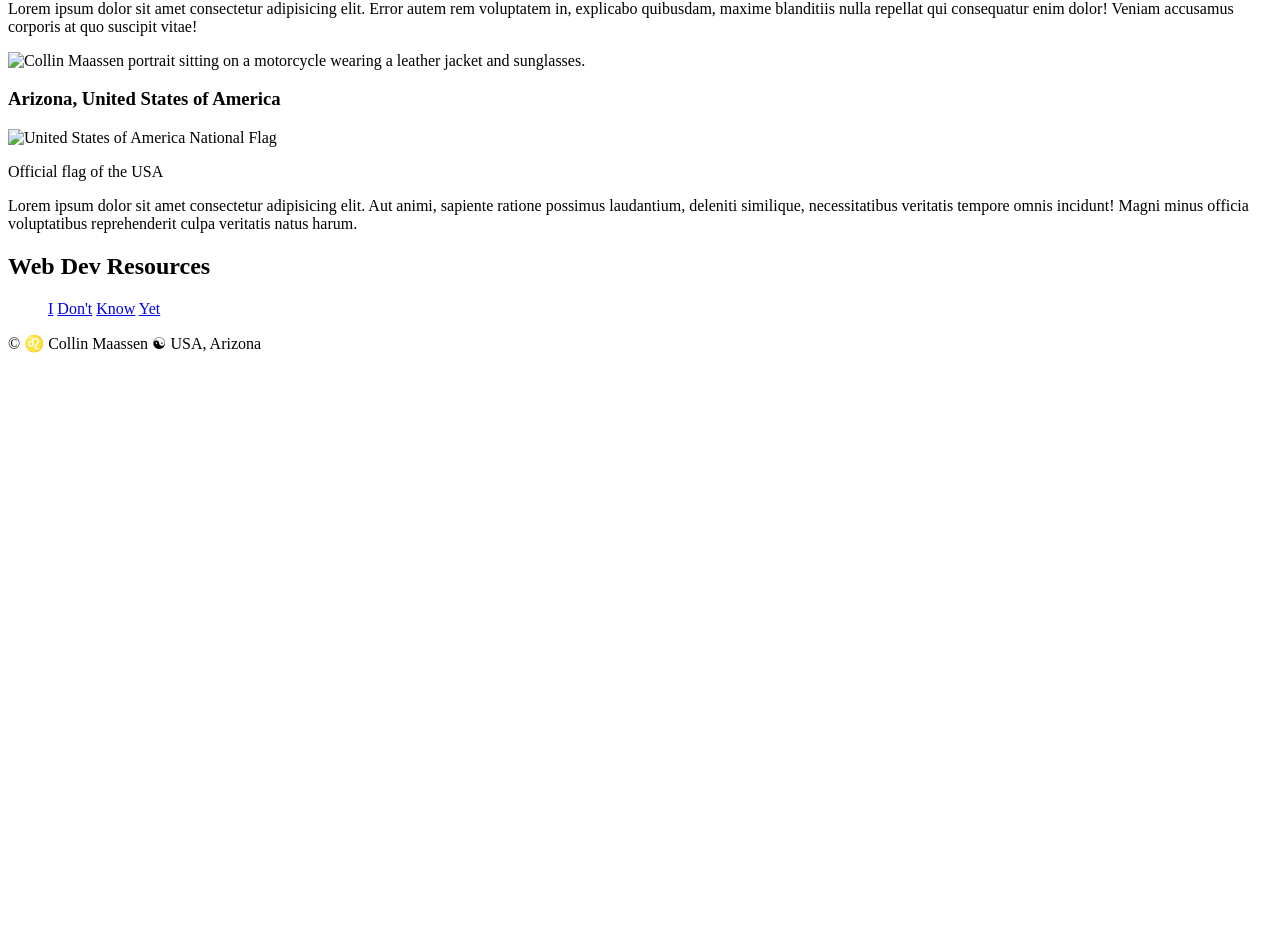
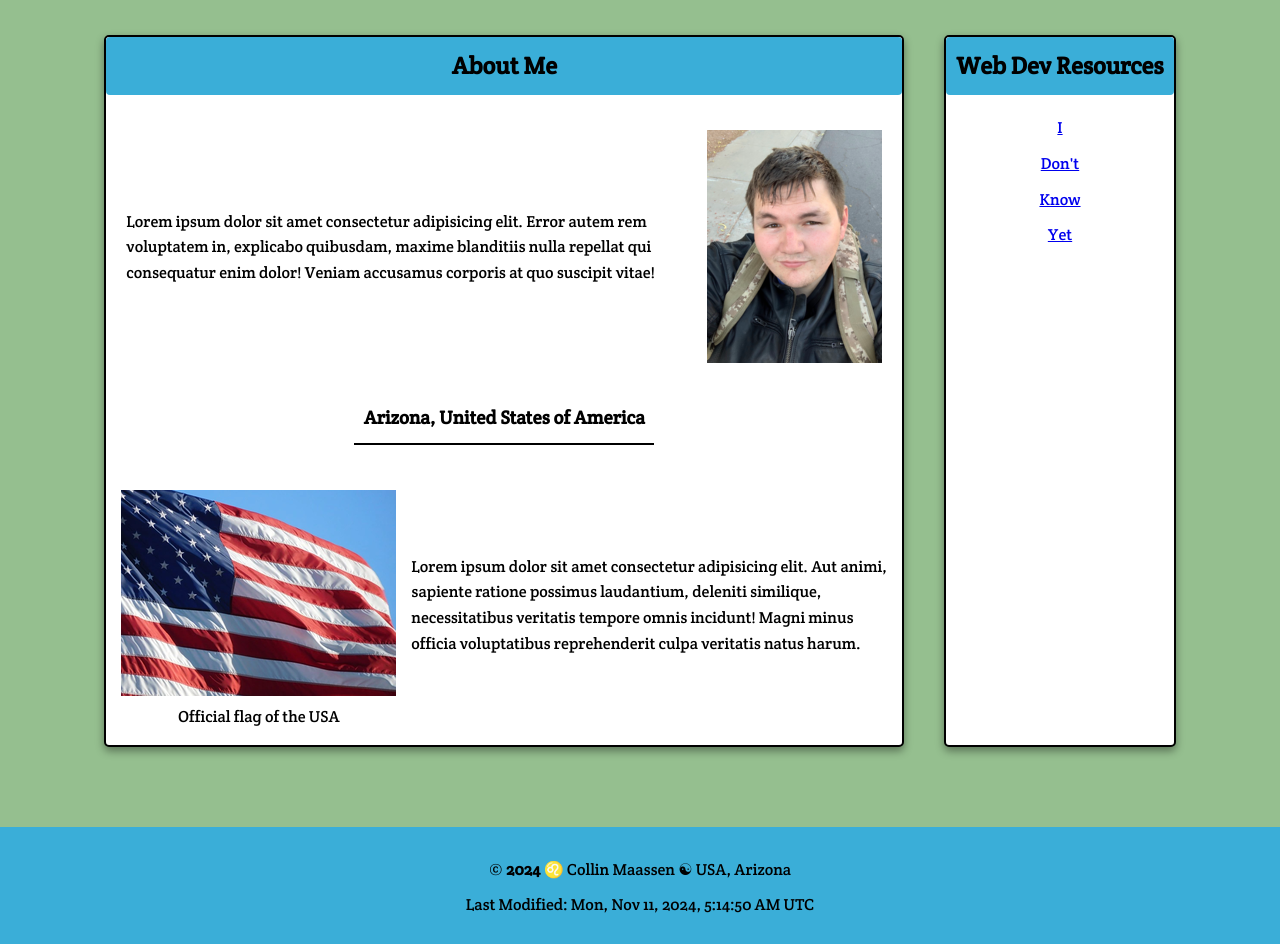
Before and after one commit to CMAASSEN16/wdd131, a plain HTML site: page index.html in a window 1280 px wide. Shown: the part 165-1109 px from the top of the page. Before the commit the page ends 800 px from the top, so only its background shows below. Drawn offline with Linux system fonts and the light colour scheme.

Commit message:
Completed homepage

```diff
--- a/index.html
+++ b/index.html
@@ -6,11 +6,13 @@
     <title>WDD 131 - Dynamic Web Fundamentals - Collin J. Maassen</title>
     <meta name="description" content="This is my WDD 131- Dynamic Web Fundamentals homepage. Written by Collin maassen, Describing information about himself and links to activities for the course."
     <meta name="author" content="Collin Maassen">
-    <!-- <link rel="stylesheet" href="styles/layout.css"> -->
+    <link rel="stylesheet" href="styles/base.css">
+    <link href="https://fonts.googleapis.com/css2?family=Crete+Round:ital@0;1&family=Passion+One:wght@400;700;900&display=swap" rel="stylesheet">
+    <script src="scripts/getdates.js"></script>
 </head>
 <body>
     <header>
-    <h1>WDD 131: Dynamic Web Fundamentals - <a href="index.html">Collin J. Maassen</a></h1>
+    <h1>WDD 131: Dynamic Web Fundamentals -<a href="index.html">- Collin J. Maassen</a></h1>
     <nav>
         <a href="#" target="_blank">LinkedIn</a>
         <a href="https://byui.instructure.com/" target="_blank">I-Learn</a>
@@ -20,29 +22,38 @@
     </header>
 
     <main>
+        <div class="card-container">
             <section class="card">
                     <h2>About Me</h2>
+                    <div class="about-me">
                         <p>Lorem ipsum dolor sit amet consectetur adipisicing elit. Error autem rem voluptatem in, explicabo quibusdam, maxime blanditiis nulla repellat qui consequatur enim dolor! Veniam accusamus corporis at quo suscipit vitae!</p>
 
-            <img src="" alt="Collin Maassen portrait sitting on a motorcycle wearing a leather jacket and sunglasses.">
+                        <img src="images/profile.png" alt="Collin Maassen portrait wearing a leather jacket and a camo backpack.">
+                    </div>
 
                     <h3>Arizona, United States of America</h3>
-            <img src="" alt="United States of America National Flag">
+                    <div class="flag">
+                        <div class="flag-img">
+                            <img src="images/flag.png" alt="United States of America National Flag">
                             <p>Official flag of the USA</p>
-
+                        </div>
                         <p>Lorem ipsum dolor sit amet consectetur adipisicing elit. Aut animi, sapiente ratione possimus laudantium, deleniti similique, necessitatibus veritatis tempore omnis incidunt! Magni minus officia voluptatibus reprehenderit culpa veritatis natus harum.</p>
+                    </div>
             </section>
             <section class="card">
+                <div class="web-dev">
                     <h2>Web Dev Resources</h2>
                     <nav>
                         <ul>
-                    <a href="#">I</a>
-                    <a href="#">Don't</a>
-                    <a href="#">Know</a>
-                    <a href="#">Yet</a>
+                            <li><a href="#">I</a></li>
+                            <li><a href="#">Don't</a></li>
+                            <li><a href="#">Know</a></li>
+                            <li><a href="#">Yet</a></li>
                         </ul>
                     </nav>
+                </div>
             </section>
+        </div>
     </main>
     <footer>
         <p>© <span id="currentyear"></span> ♌ Collin Maassen ☯ USA, Arizona</p>
--- a/scripts/getdates.js
+++ b/scripts/getdates.js
@@ -0,0 +1,24 @@
+function setCurrentYear() {
+    const currentYear = new Date().getFullYear();
+    document.getElementById('currentyear').textContent = currentYear;
+}
+
+function setLastModified() {
+    const lastModified = new Date(document.lastModified);
+    const options = {
+        weekday: 'short',
+        year: 'numeric',
+        month: 'short',
+        day: 'numeric',
+        hour: 'numeric',
+        minute: 'numeric',
+        second: 'numeric',
+        timeZoneName: 'short'
+    };
+    document.getElementById('lastModified').textContent = `Last Modified: ${lastModified.toLocaleDateString('en-us', options)}`;
+}
+
+document.addEventListener('DOMContentLoaded', function() {
+    setCurrentYear();
+    setLastModified();
+})
--- a/styles/base.css
+++ b/styles/base.css
@@ -0,0 +1,190 @@
+:root {
+    --primary_color: #3AAED8;
+    --secondary_color: #95BF8F;
+    --accent1_color: #DCD6F7;
+    --accent_color2: #5603AD;
+}
+
+* {
+    margin: 0;
+    padding: 0;
+    box-sizing: border-box;
+}
+
+body {
+    background-color: var(--secondary_color);
+    font-family: "Crete Round", serif;
+    font-weight: 400;
+    line-height: 1.6;
+    text-align: center;
+    margin: 0;
+}
+
+header {
+    background-color: var(--primary_color);
+    text-align: center;
+    font-family: "Passion One", sans-serif;
+    font-weight: 700;
+    font-style: normal;
+}
+
+
+header h1 {
+    margin: 0;
+    padding: 20px;
+    font-size: 2.5rem;
+}
+
+header h1 a:hover {
+    color: var(--secondary_color);
+}
+
+header nav {
+    display: flex;
+    background-color: var(--accent_color2);
+    justify-content: space-evenly;
+    align-items: center;
+}
+
+header nav a {
+    color: var(--secondary_color);
+    text-decoration: none;
+    font-size: 35px;
+}
+
+header nav a:hover {
+    color: var(--accent1_color);
+}
+
+main {
+    padding: 20px;
+    max-width: 1200px;
+    margin: 0 auto;
+}
+
+.card {
+    border: 2px solid black;
+    border-radius: 5px;
+    margin: 20px auto;
+    max-width: 800px;
+    box-shadow: 0 4px 8px rgba(0, 0, 0, 0.4);
+    background-color: white;
+}
+
+.card-container {
+    display: flex;
+    gap: 40px;
+    justify-content: center;
+    flex-wrap: wrap;
+
+}
+
+.card h2 {
+    background-color: var(--primary_color);
+    padding: 10px;
+    margin-bottom: 15px;
+    border-radius: 4px;
+    margin: 0 --20px;
+    text-align: center;
+}
+
+.card .about-me{
+    display: flex;
+    flex-direction: row;
+    align-items: center;
+    justify-content: space-between;
+    margin-bottom: 15px;
+    padding: 20px;
+}
+.card .about-me p {
+    text-align: left;
+    flex: 1;
+    margin-right: 20px;
+}
+
+.card .about_me img {
+    max-width: 200;
+}
+.card h3 {
+    margin: 20px auto;
+    max-width: 300px;
+    text-align: center;
+    border-bottom: 2px solid black;
+    padding-bottom: 10px;
+}
+.card .flag {
+    display: flex;
+    justify-content: flex-start;
+    align-items: center;
+    padding: 15px;
+    margin-top: 15px;
+    text-align: left;
+}
+.card .flag .flag-img {
+    margin-right: 15px;
+    margin-top: 10px;
+}
+.card .flag-img {
+    flex: 1;
+    text-align: center;
+}
+
+.card .web-dev{
+    display: flex;
+    flex-direction: column;
+    align-items: center;
+    text-align: center;
+}
+
+.card .web-dev h2 {
+    background-color: var(--primary_color);
+    padding: 10px;
+    margin-bottom: 15px;
+    border-radius: 4px;
+    text-align: center;
+}
+
+.card .web-dev nav {
+    width: 100%;
+    display: flex;
+    justify-content: center;
+}
+
+.card .web-dev nav ul {
+    display: flex;
+    flex-direction: column;
+    align-items: center;
+    list-style: none;
+    padding: 0;
+    margin: 0;
+}
+
+.card .web-dev nav ul li  {
+    margin: 5px 0;
+}
+
+.card .web-dev nav ul a:hover  {
+    color:var(--secondary_color);
+}
+
+footer {
+    background-color: var(--primary_color);
+    padding: 20px;
+    margin-top: 40px;
+}
+footer p {
+    margin: 10px 0;
+}
+
+footer #currentyear {
+    font-weight: bold;
+}
+
+body {
+    display: flex;
+    flex-direction: column;
+    min-height: 100vh;
+}
+main {
+    flex: 1;
+}
```
Also changed, not shown: images/flag.png (added), images/profile.png (added). Lines whose indentation alone changed are shown as unchanged.
